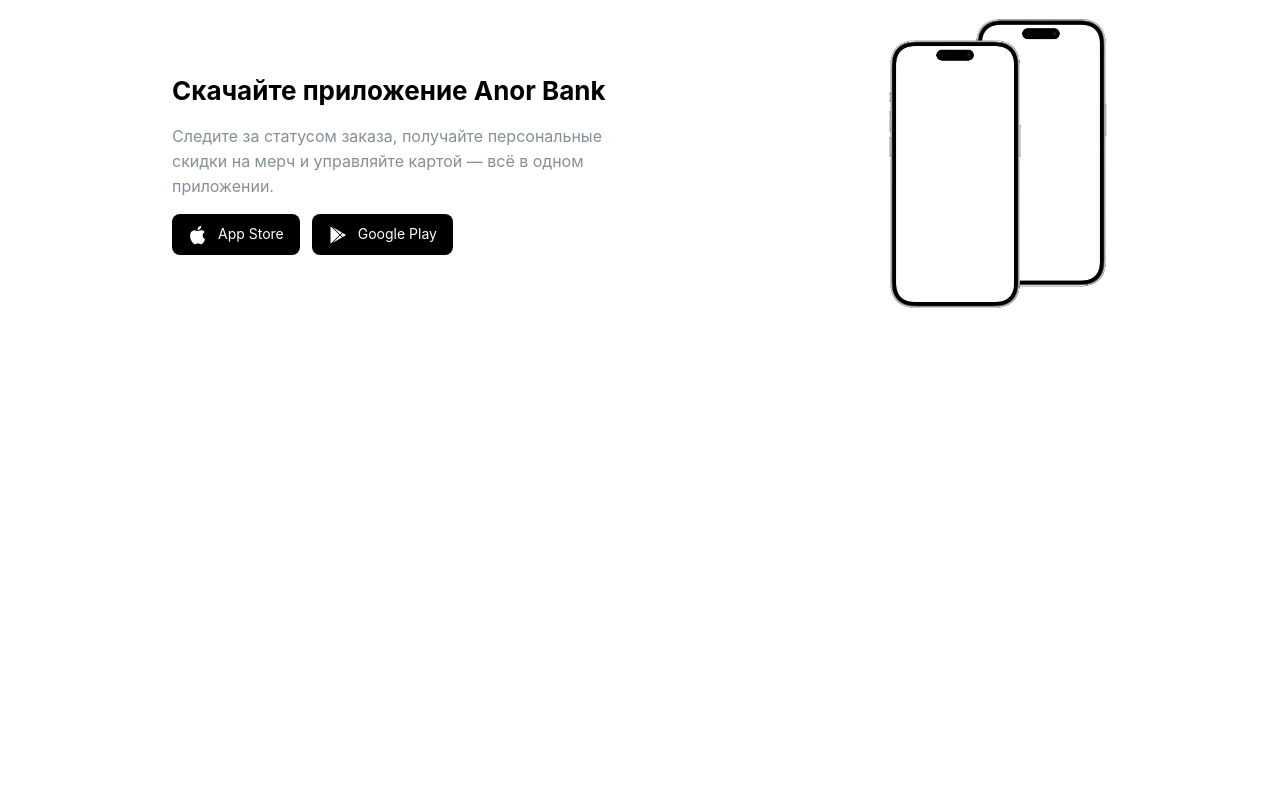
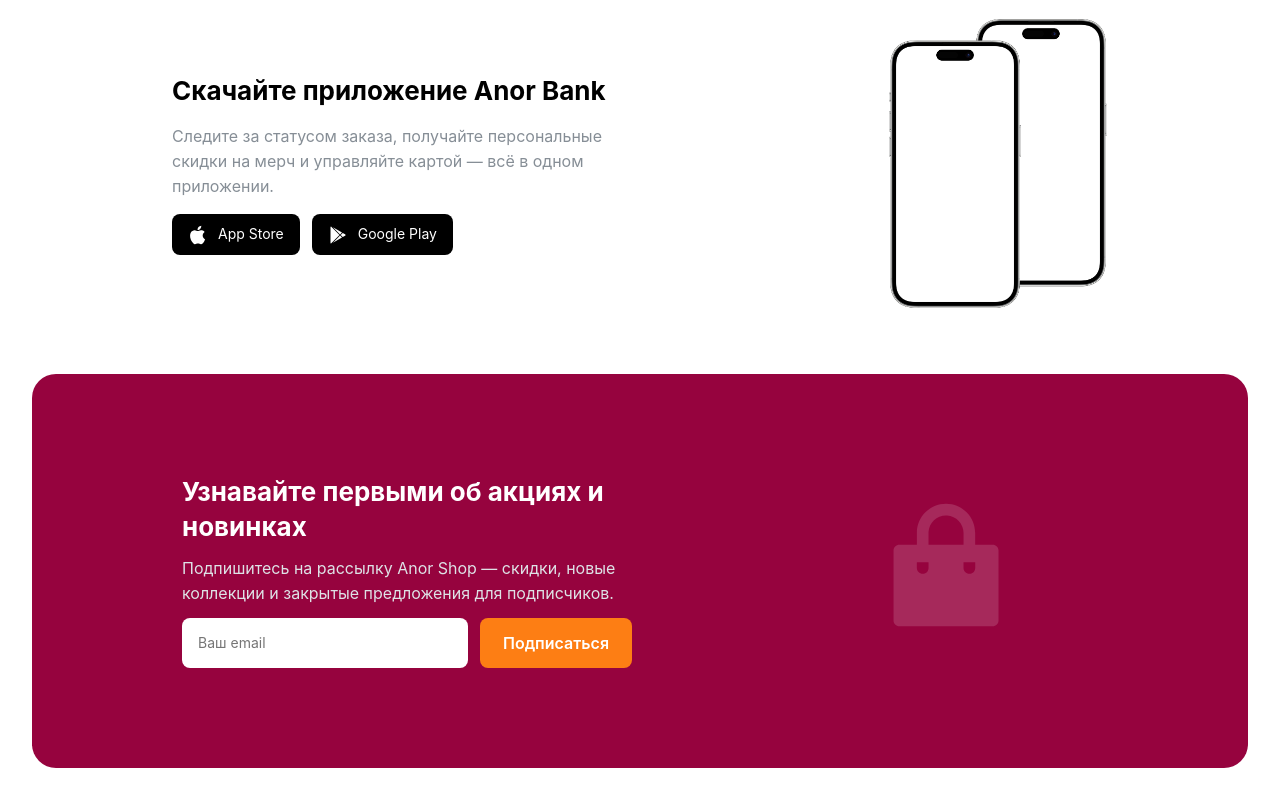
Before and after one commit to Kamolova945/anor-shop, a React (Vite) app: page / in a window 1280 px wide. Shown: the part 2303-3103 px from the top of the page. Before the commit the page ends 2645 px from the top, so only its background shows below. Built offline with nearby package versions, Linux system fonts and the light colour scheme.

Commit message:
subscription section

```diff
--- a/src/pages/HomePage.tsx
+++ b/src/pages/HomePage.tsx
@@ -283,6 +283,48 @@ export function HomePage() {
 
         <img src={phoneImage} alt={'Приложение Anor Bank'} width={220} style={{ borderRadius: 24 }} />
       </Flex>
+      <Box
+  bg={'#96033E'}
+  m={'xl'}
+  py={100}
+  pl={150}
+  pr={'xl'}
+  style={{ borderRadius: 24, position: 'relative', overflow: 'hidden' }}
+>
+  <Flex justify={'space-between'} align={'center'} gap={'xl'} wrap={'wrap'}>
+    <Stack maw={500} gap={'sm'}>
+      <Title order={2} c={'white'}>
+        Узнавайте первыми об акциях и новинках
+      </Title>
+      <Text c={'gray.3'}>
+        Подпишитесь на рассылку Anor Shop — скидки, новые коллекции
+        и закрытые предложения для подписчиков.
+      </Text>
+
+      <Flex gap={'sm'} maw={450} align={'stretch'}>
+  <input
+    type={'email'}
+    placeholder={'Ваш email'}
+    style={{
+      flex: 1,
+      padding: '14px 16px',
+      borderRadius: 8,
+      border: 'none',
+      outline: 'none',
+      fontSize: 14,
+    }}
+  />
+  <Button color={'orange'} size={'md'} style={{ borderRadius: 8, height: 'auto' }}>
+    Подписаться
+  </Button>
+</Flex>
+    </Stack>
+
+    <Box mr={200}>
+  <RiShoppingBagFill size={140} color={'rgba(255,255,255,0.15)'} />
+</Box>
+  </Flex>
+</Box>
     </Layout>
   )
 }
```
